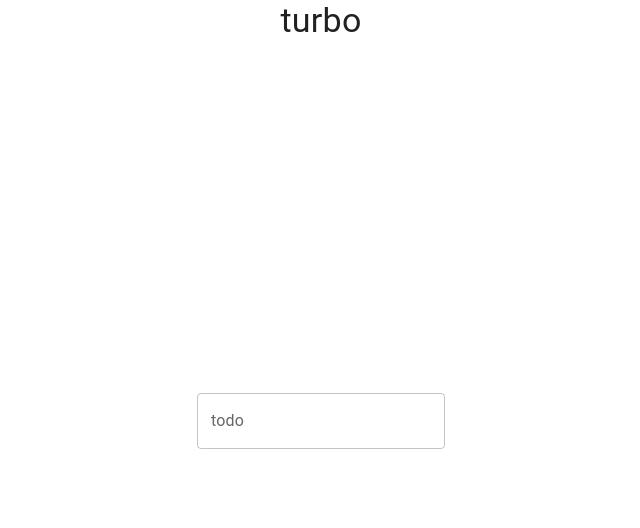
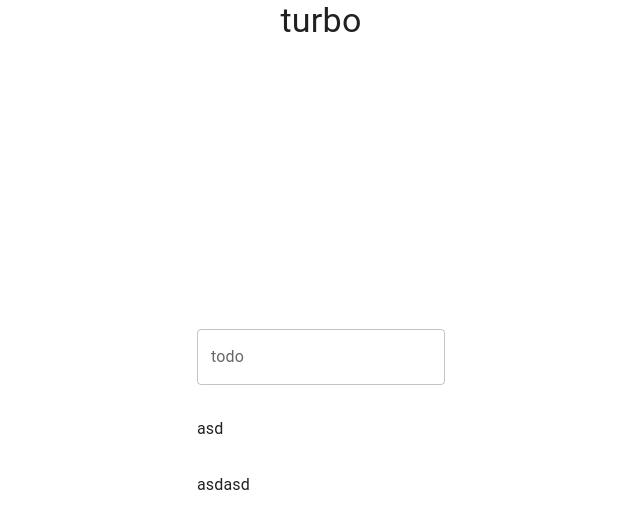
Before and after one commit to laksaeid/turbo, a React (Vite) app: page / in a window 1280 px wide. Shown: the top 528 px of the page, without its empty margins (319-959 px from the left). Built offline with nearby package versions, Linux system fonts and the light colour scheme; data requests are answered from the project's data file.

Commit message:
add todo to db

```diff
--- a/src/screens/home/index.tsx
+++ b/src/screens/home/index.tsx
@@ -2,8 +2,12 @@ import { zodResolver } from "@hookform/resolvers/zod";
 import { Box, TextField } from "@mui/material";
 import { useForm } from "react-hook-form";
 import { z } from "zod";
+import useAddTodo from "../../hooks/useAddTodo";
+import Todos from "../../components/todos";
 
 const Home = () => {
+const {mutate} = useAddTodo()
+
   const schema = z.object({
     todo: z.string().min(3).max(10),
   });
@@ -15,11 +19,14 @@ const Home = () => {
     resolver: zodResolver(schema),
   });
   const addTodoHandler = function(data:z.infer<typeof schema>){
-    console.log(data);
-
+    mutate(data);
   }
   return (
-    <Box onSubmit={handleSubmit(addTodoHandler)} component={'form'}>
+    <Box sx={{
+      display:'flex',
+      flexDirection:'column',
+      gap:2
+    }} onSubmit={handleSubmit(addTodoHandler)} component={'form'}>
       <TextField
         error={errors.todo?.message ? true : false}
         helperText={errors.todo?.message}
@@ -28,6 +35,7 @@ const Home = () => {
         label="todo"
         name="todo"
       />
+      <Todos/>
     </Box>
   );
 };
```
